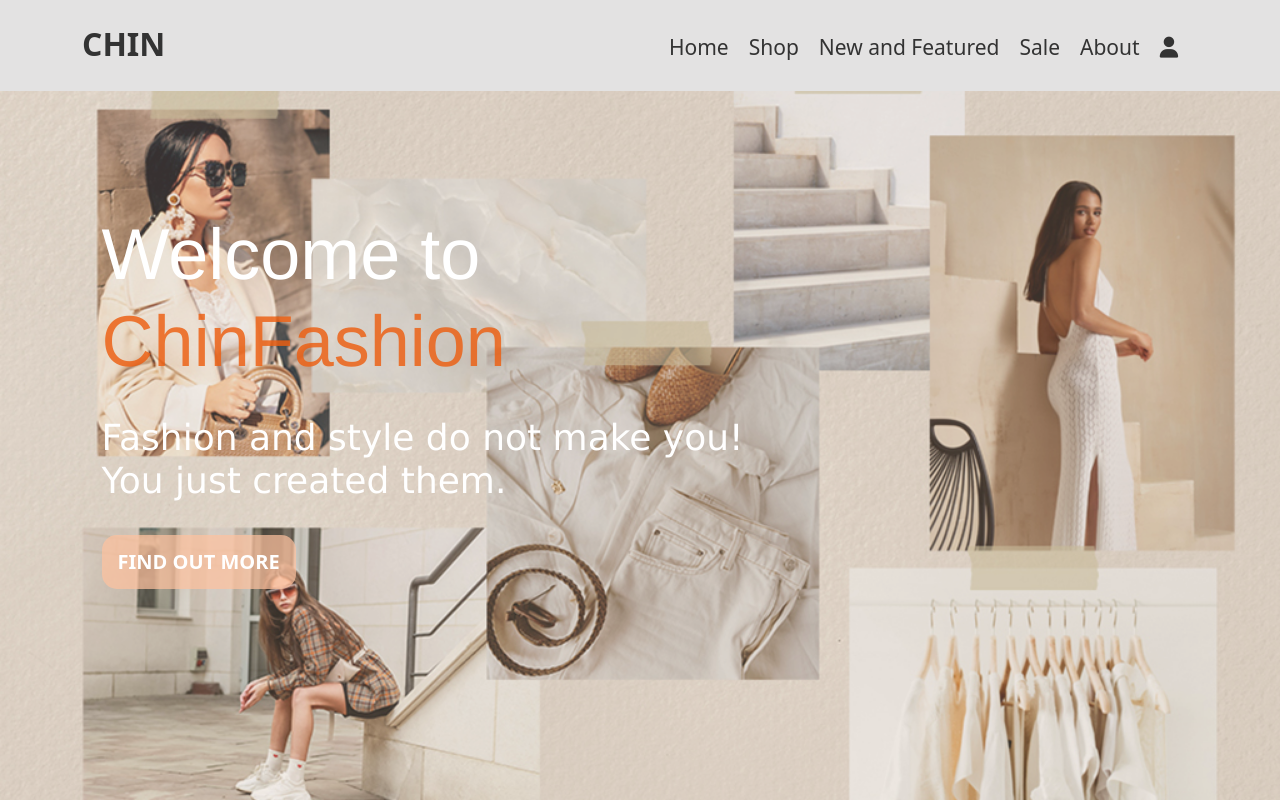
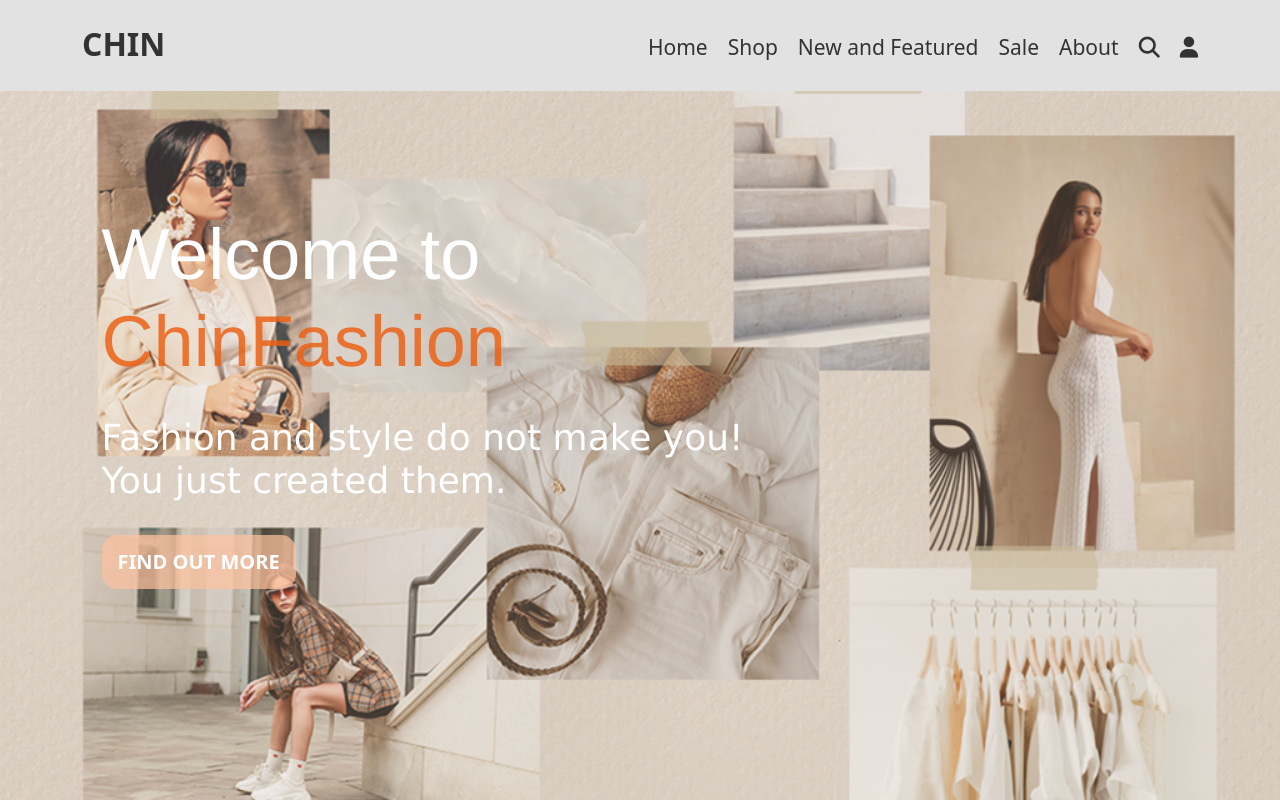
Before and after one commit to NDTchin/Publish_Web, a plain HTML site: page index.html in a window 1280 px wide. Shown: the top 802 px of the page. Drawn offline with nearby package versions, Linux system fonts and the light colour scheme.

Commit message:
Update index.html

```diff
--- a/index.html
+++ b/index.html
@@ -21,6 +21,7 @@
             <a href="#new">New and Featured</a>
             <a href="#">Sale</a>
             <a href="#aboutShop">About</a>
+            <a href="#"><i class="fa-solid fa-magnifying-glass"></i></a>
             <a href="sign_in.html"><i class="fa-solid fa-user"></i></a>
          </nav>
          <button class="hamburger">
```
